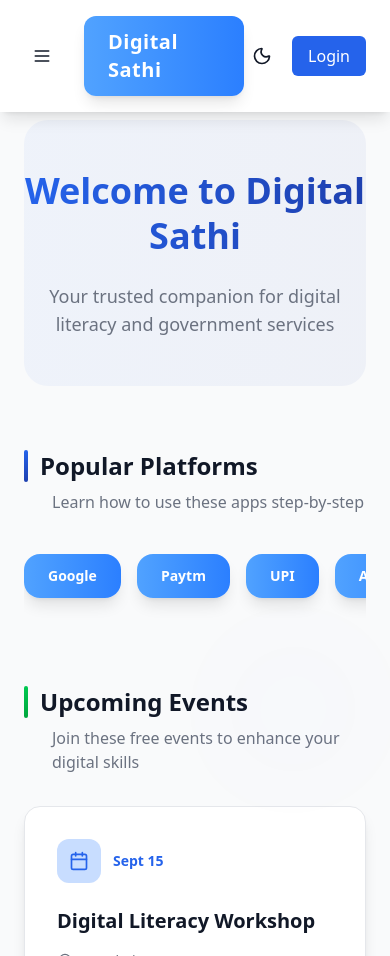
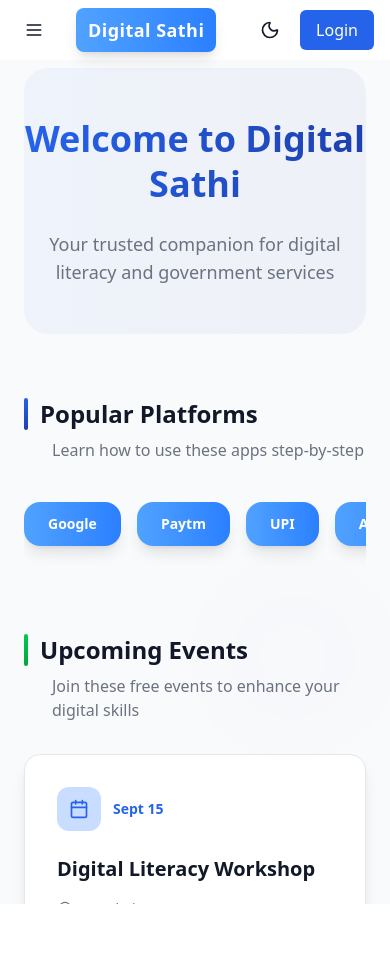
Before and after one commit to AltafMohdShaikh/Digitalsathi, a React (Vite) app: page / in a window 390 px wide. After the commit the page ends 904 px from the top, so only its background shows below. Built offline with nearby package versions, Linux system fonts and the light colour scheme.

Commit message:
size matters

```diff
--- a/src/Components/Navbar.jsx
+++ b/src/Components/Navbar.jsx
@@ -29,7 +29,7 @@ const Navbar = () => {
 
   return (
     <>
-      <nav className="bg-[var(--color-card)] px-6 py-4 sticky top-0 z-50 shadow-lg">
+      <nav className="bg-[var(--color-card)] px-4 py-2 lg:px-6 lg:py-4 sticky top-0 z-50">
         <div className="flex items-center justify-between">
 
           {/* Left Section */}
@@ -42,9 +42,9 @@ const Navbar = () => {
               {isMobileMenuOpen ? <X size={20} className="text-[var(--color-text)]" /> : <Menu size={20} className="text-[var(--color-text)]" />}
             </button>
 
-            <div className="bg-gradient-to-r from-blue-400 to-blue-500 px-6 py-3 rounded-xl shadow-lg hover:shadow-xl transition-all duration-300 transform hover:scale-105">
+            <div className="bg-gradient-to-r from-blue-400 to-blue-500 px-3 py-2 lg:px-6 lg:py-3 rounded-lg lg:rounded-xl shadow-lg hover:shadow-xl transition-all duration-300 transform hover:scale-105">
               <Link to="/">
-                <span className="text-xl font-bold text-white tracking-wide">
+                <span className="text-lg lg:text-xl font-bold text-white tracking-wide">
                   Digital Sathi
                 </span>
               </Link>
```
